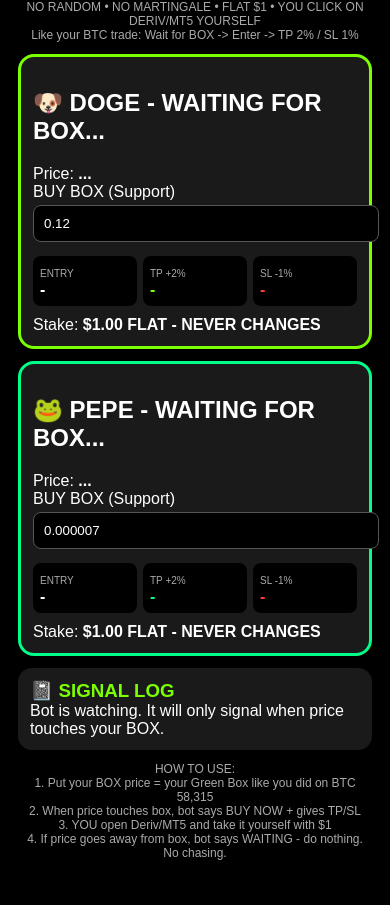
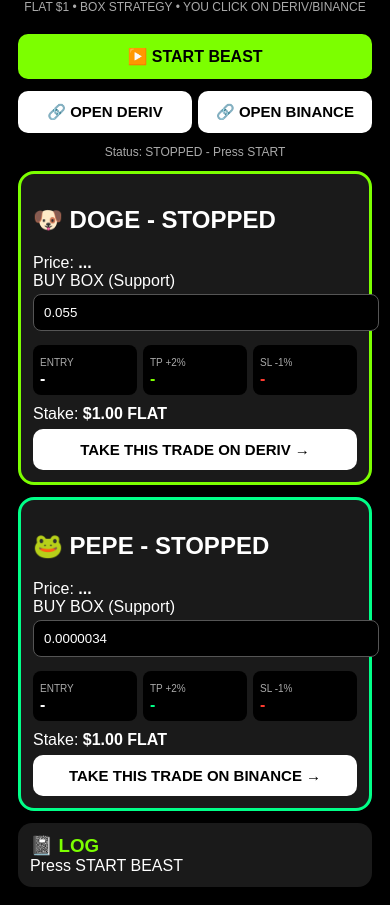
Before and after one commit to bwambaleyanalex-dev/epic-v9, a plain HTML site: page index.html in a window 390 px wide. Shown: the part 68-973 px from the top of the page. Drawn offline with Linux system fonts and the light colour scheme; no server answers.

Commit message:
Update title and improve button functionality

```diff
--- a/index.html
+++ b/index.html
@@ -1,79 +1,78 @@
 <!DOCTYPE html>
 <html><head><meta charset="utf-8"><meta name="viewport" content="width=device-width,initial-scale=1">
-<title>BEAST SIGNAL - REAL STRATEGY</title>
+<title>BEAST SIGNAL V2</title>
 <style>
 body{background:#000;color:#fff;font-family:Arial;padding:10px}
 h1{color:#7CFF00;text-align:center;margin:0}
 .beast{background:#1a1a1a;border:3px solid #7CFF00;border-radius:16px;padding:12px;margin-top:12px}
 .beast.pepe{border-color:#00FF88}
-.b{width:100%;padding:13px;border-radius:10px;font-weight:900;border:0;font-size:16px;background:#7CFF00}
+.b{width:100%;padding:13px;border-radius:10px;font-weight:900;border:0;font-size:16px;background:#7CFF00;margin-top:8px}
+.b2{width:100%;padding:12px;border-radius:10px;font-weight:900;border:0;font-size:15px;background:#fff;margin-top:6px}
 .grid{display:grid;grid-template-columns:1fr 1fr 1fr;gap:6px;margin:10px 0}
 .grid div{background:#000;border-radius:8px;padding:7px}
 .grid span{color:#aaa;font-size:10px}
 input{width:100%;padding:10px;background:#000;color:#fff;border:1px solid #555;border-radius:8px;margin:4px 0}
 .small{font-size:12px;color:#aaa;text-align:center}
 </style></head><body>
-<h1>🤖 BEAST SIGNAL</h1>
-<p class="small">NO RANDOM • NO MARTINGALE • FLAT $1 • YOU CLICK ON DERIV/MT5 YOURSELF<br>Like your BTC trade: Wait for BOX -> Enter -> TP 2% / SL 1%</p>
+<h1>🤖 BEAST SIGNAL V2</h1>
+<p class="small">FLAT $1 • BOX STRATEGY • YOU CLICK ON DERIV/BINANCE</p>
 
-<div class="beast"><h2>🐶 DOGE - <span id="sigDOGE">WAITING FOR BOX...</span></h2>
+<button class="b" id="startBtn" onclick="toggleStart()">▶️ START BEAST</button>
+<div style="display:flex;gap:6px;margin-top:6px">
+<button class="b2" onclick="window.open('https://app.deriv.com','_blank')">🔗 OPEN DERIV</button>
+<button class="b2" onclick="window.open('https://www.binance.com/en/trade/DOGE_USDT','_blank')">🔗 OPEN BINANCE</button>
+</div>
+<p class="small" id="status">Status: STOPPED - Press START</p>
+
+<div class="beast"><h2>🐶 DOGE - <span id="sigDOGE">STOPPED</span></h2>
 <div>Price: <b id="pDOGE">...</b></div>
-<label>BUY BOX (Support) <input id="boxDOGE" value="0.12" type="number" step="0.0001"></label>
-<div class="grid">
-<div><span>ENTRY</span><br><b id="eDOGE">-</b></div>
-<div><span>TP +2%</span><br><b id="tpDOGE" style="color:#7CFF00">-</b></div>
-<div><span>SL -1%</span><br><b id="slDOGE" style="color:#ff3b30">-</b></div>
-</div>
-<div>Stake: <b>$1.00 FLAT - NEVER CHANGES</b></div>
+<label>BUY BOX (Support) <input id="boxDOGE" value="0.055" type="number" step="0.0001"></label>
+<div class="grid"><div><span>ENTRY</span><br><b id="eDOGE">-</b></div><div><span>TP +2%</span><br><b id="tpDOGE" style="color:#7CFF00">-</b></div><div><span>SL -1%</span><br><b id="slDOGE" style="color:#ff3b30">-</b></div></div>
+<div>Stake: <b>$1.00 FLAT</b></div>
+<button class="b2" onclick="window.open('https://app.deriv.com','_blank')">TAKE THIS TRADE ON DERIV →</button>
 </div>
 
-<div class="beast pepe"><h2>🐸 PEPE - <span id="sigPEPE">WAITING FOR BOX...</span></h2>
+<div class="beast pepe"><h2>🐸 PEPE - <span id="sigPEPE">STOPPED</span></h2>
 <div>Price: <b id="pPEPE">...</b></div>
-<label>BUY BOX (Support) <input id="boxPEPE" value="0.000007" type="number" step="0.0000001"></label>
-<div class="grid">
-<div><span>ENTRY</span><br><b id="ePEPE">-</b></div>
-<div><span>TP +2%</span><br><b id="tpPEPE" style="color:#00FF88">-</b></div>
-<div><span>SL -1%</span><br><b id="slPEPE" style="color:#ff3b30">-</b></div>
-</div>
-<div>Stake: <b>$1.00 FLAT - NEVER CHANGES</b></div>
+<label>BUY BOX (Support) <input id="boxPEPE" value="0.0000034" type="number" step="0.0000001"></label>
+<div class="grid"><div><span>ENTRY</span><br><b id="ePEPE">-</b></div><div><span>TP +2%</span><br><b id="tpPEPE" style="color:#00FF88">-</b></div><div><span>SL -1%</span><br><b id="slPEPE" style="color:#ff3b30">-</b></div></div>
+<div>Stake: <b>$1.00 FLAT</b></div>
+<button class="b2" onclick="window.open('https://www.binance.com/en/trade/PEPE_USDT','_blank')">TAKE THIS TRADE ON BINANCE →</button>
 </div>
 
-<div style="background:#1a1a1a;border-radius:14px;padding:12px;margin-top:12px">
-<h3 style="color:#7CFF00;margin:0">📓 SIGNAL LOG</h3>
-<div id="log">Bot is watching. It will only signal when price touches your BOX.</div>
-</div>
-<p class="small">HOW TO USE:<br>1. Put your BOX price = your Green Box like you did on BTC 58,315<br>2. When price touches box, bot says BUY NOW + gives TP/SL<br>3. YOU open Deriv/MT5 and take it yourself with $1<br>4. If price goes away from box, bot says WAITING - do nothing. No chasing.</p>
+<div style="background:#1a1a1a;border-radius:14px;padding:12px;margin-top:12px"><h3 style="color:#7CFF00;margin:0">📓 LOG</h3><div id="log">Press START BEAST</div></div>
 
 <script>
+let running=false, timer=null;
+function toggleStart(){
+  running=!running;
+  document.getElementById('startBtn').textContent=running?'⏸️ STOP BEAST':'▶️ START BEAST';
+  document.getElementById('status').textContent=running?'Status: RUNNING - Watching boxes every 15s':'Status: STOPPED';
+  if(running){ scan(); timer=setInterval(scan,15000); } else { clearInterval(timer); }
+}
 async function scan(){
   try{
     let r=await fetch('https://api.coingecko.com/api/v3/simple/price?ids=dogecoin,pepe&vs_currencies=usd');
     let j=await r.json();
-    check('DOGE', j.dogecoin.usd);
-    check('PEPE', j.pepe.usd);
+    check('DOGE', j.dogecoin.usd); check('PEPE', j.pepe.usd);
   }catch(e){}
 }
 function check(name, price){
   document.getElementById('p'+name).textContent='$'+price;
-  let box = parseFloat(document.getElementById('box'+name).value);
-  let sigEl = document.getElementById('sig'+name);
-  // Only signal if price is within 0.5% of box - like your BTC retest
-  let diff = Math.abs(price - box) / box;
-  if(diff <= 0.005){
-    let tp = (price*1.02).toFixed(8);
-    let sl = (price*0.99).toFixed(8);
-    sigEl.textContent='🔥 BUY NOW - BOX TOUCHED';
-    sigEl.style.color='#7CFF00';
+  let box=parseFloat(document.getElementById('box'+name).value);
+  let sig=document.getElementById('sig'+name);
+  let diff=Math.abs(price-box)/box;
+  if(diff<=0.005){
+    let tp=(price*1.02).toFixed(8), sl=(price*0.99).toFixed(8);
+    sig.textContent='🔥 BUY NOW - BOX TOUCHED! Click DERIV/BINANCE below';
+    sig.style.color='#7CFF00';
     document.getElementById('e'+name).textContent='$'+price;
     document.getElementById('tp'+name).textContent='$'+tp;
     document.getElementById('sl'+name).textContent='$'+sl;
-    let log=document.getElementById('log');
-    let msg='<div>'+new Date().toLocaleTimeString()+' '+name+' BOX TOUCH $'+price+' -> TP $'+tp+' SL $'+sl+'</div>';
-    if(!log.innerHTML.includes(name+' BOX TOUCH $'+price)) log.innerHTML=msg+log.innerHTML;
+    document.getElementById('log').innerHTML='<div>'+new Date().toLocaleTimeString()+' '+name+' SIGNAL $'+price+' TP $'+tp+' SL $'+sl+'</div>'+document.getElementById('log').innerHTML;
   } else {
-    sigEl.textContent='WAITING FOR BOX $'+box+' - Price $'+price;
-    sigEl.style.color='#aaa';
+    sig.textContent='WAITING FOR BOX $'+box+' - Price $'+price;
+    sig.style.color='#aaa';
   }
 }
-scan(); setInterval(scan,15000);
 </script></body></html>
```
